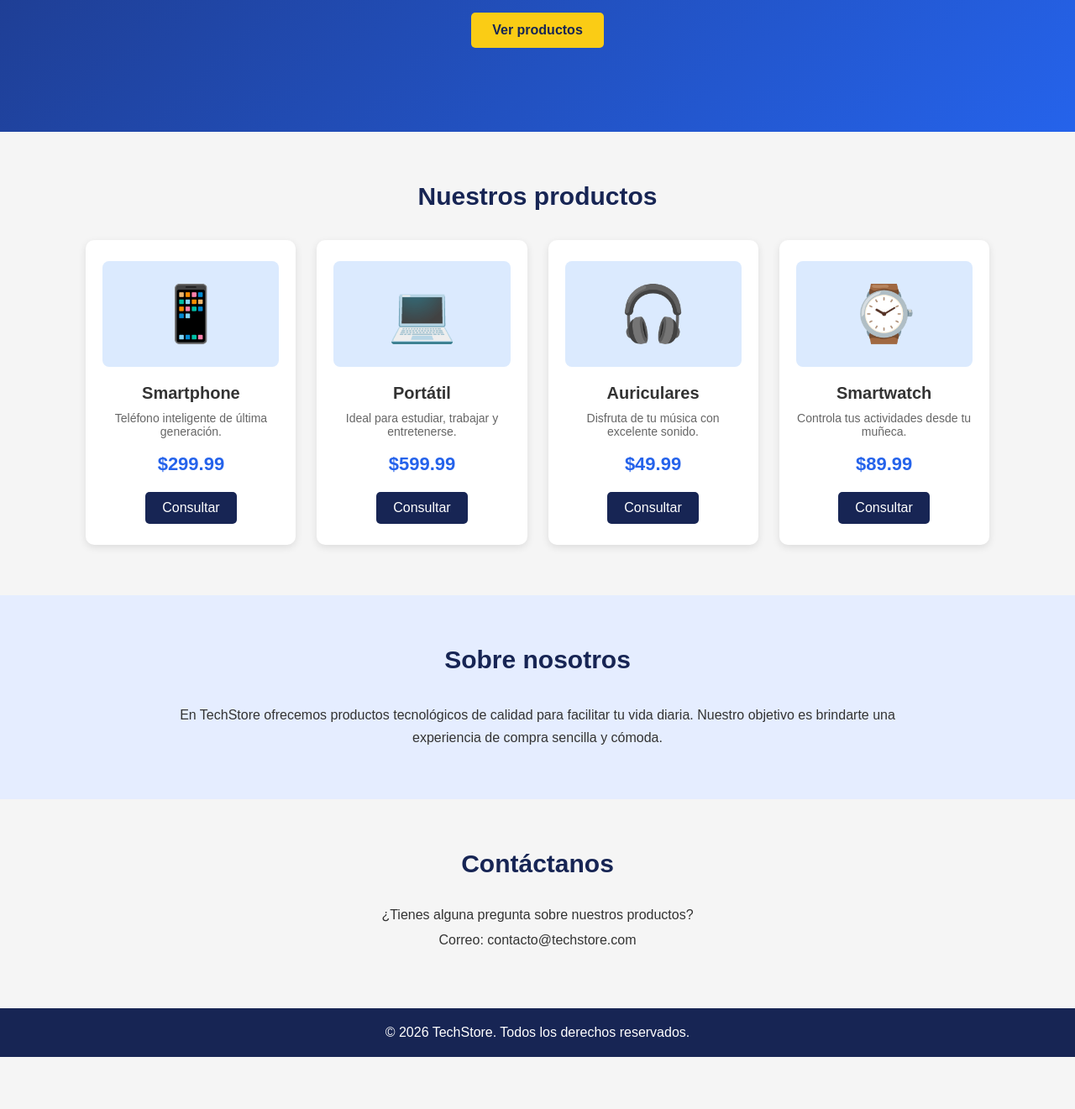
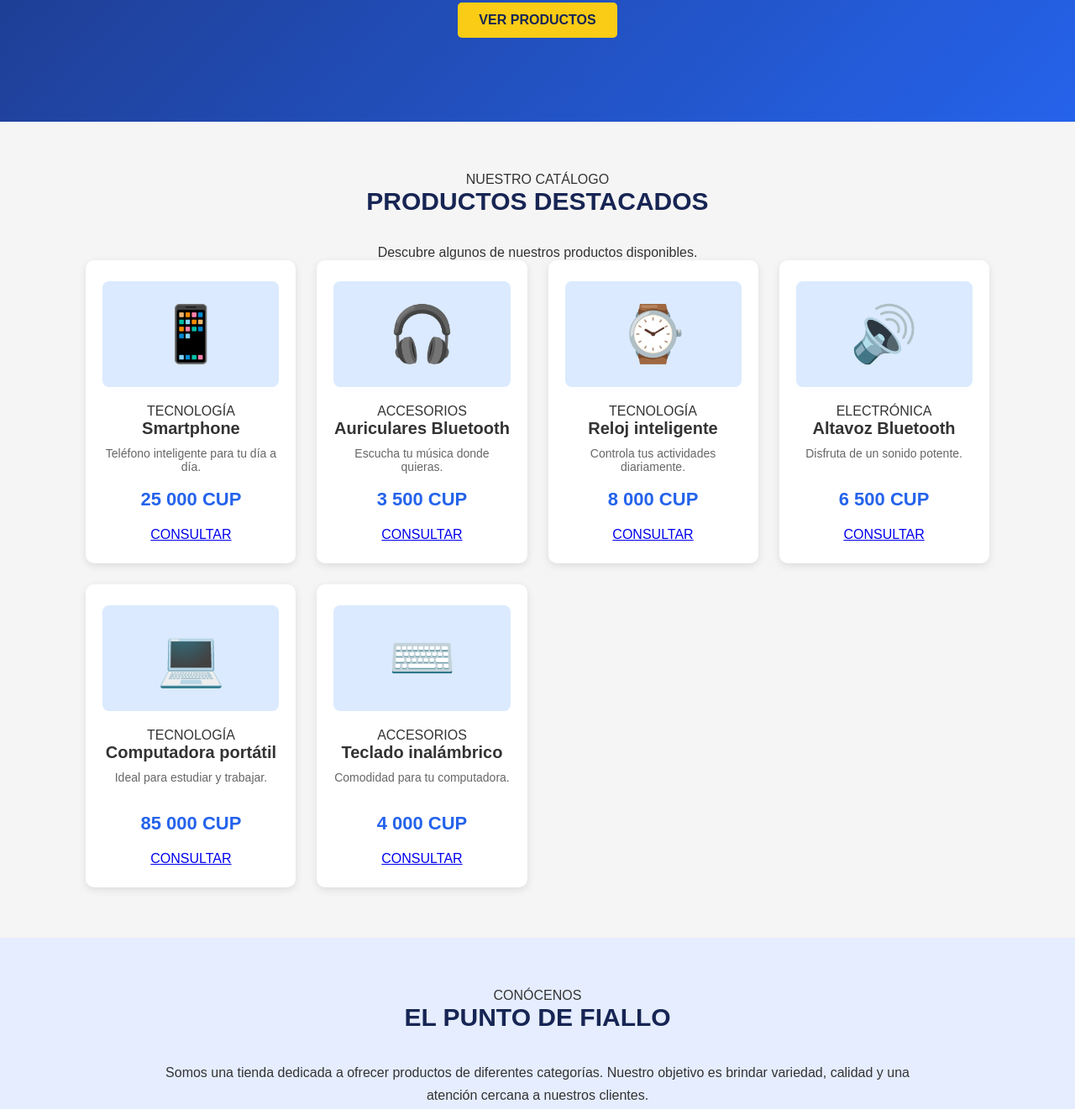
Before and after one commit to Estaciones/testpweb, a plain HTML site: page index.html in a window 1280 px wide. Shown: the part 262-1583 px from the top of the page at 84% size. Before the commit the page ends 1521 px from the top, so only its background shows below. Drawn offline with Linux system fonts and the light colour scheme.

Commit message:
Rediseño de El Punto de Fiallo

```diff
--- a/index.html
+++ b/index.html
@@ -1,18 +1,17 @@
-
 <!DOCTYPE html>
 <html lang="es">
   <head>
-    <meta charset="UTF-8">
-    <meta name="viewport" content="width=device-width, initial-scale=1.0">
-    <title>TechStore - Tienda Tecnológica</title>
-    <link rel="stylesheet" href="styles.css">
+    <meta charset="UTF-8" />
+    <meta name="viewport" content="width=device-width, initial-scale=1.0" />
+    <title>El Punto de Fiallo - Tienda</title>
+    <link rel="stylesheet" href="styles.css" />
   </head>
+
   <body>
-
-    <!-- Barra de navegación -->
+    <!-- Encabezado -->
     <header>
       <nav class="navbar">
-            <h1 class="logo">TechStore</h1>
+        <a href="#inicio" class="logo"> EL PUNTO <span>DE FIALLO</span> </a>
 
         <ul class="menu">
           <li><a href="#inicio">Inicio</a></li>
@@ -23,77 +22,147 @@
       </nav>
     </header>
 
-    <!-- Sección principal -->
+    <!-- Portada -->
     <section class="inicio" id="inicio">
       <div class="contenido-inicio">
-            <h2>La tecnología que necesitas</h2>
-            <p>Descubre nuestros productos y encuentra lo que buscas al mejor precio.</p>
-            <a href="#productos" class="boton">Ver productos</a>
+        <span class="etiqueta">BIENVENIDO A NUESTRA TIENDA</span>
+
+        <h1>EL PUNTO <span>DE FIALLO</span></h1>
+
+        <p>
+          Todo lo que buscas, en un solo lugar. Calidad, variedad y buenos
+          precios.
+        </p>
+
+        <a href="#productos" class="boton"> VER PRODUCTOS </a>
       </div>
     </section>
 
-    <!-- Sección de productos -->
+    <!-- Productos -->
     <section class="productos" id="productos">
-        <h2>Nuestros productos</h2>
+      <div class="titulo-seccion">
+        <span>NUESTRO CATÁLOGO</span>
+        <h2>PRODUCTOS DESTACADOS</h2>
+        <p>Descubre algunos de nuestros productos disponibles.</p>
+      </div>
 
       <div class="contenedor-productos">
+        <!-- Producto 1 -->
+        <article class="producto">
+          <div class="imagen-producto">📱</div>
+          <div class="informacion-producto">
+            <span class="categoria">TECNOLOGÍA</span>
+            <h3>Smartphone</h3>
+            <p>Teléfono inteligente para tu día a día.</p>
+            <div class="precio">25 000 CUP</div>
+            <a href="#contacto" class="boton-producto"> CONSULTAR </a>
+          </div>
+        </article>
 
-            <div class="producto">
-                <div class="imagen-producto">📱</div>
-                <h3>Smartphone</h3>
-                <p>Teléfono inteligente de última generación.</p>
-                <span class="precio">$299.99</span>
-                <a href="#contacto" class="boton-comprar">Consultar</a>
+        <!-- Producto 2 -->
+        <article class="producto">
+          <div class="imagen-producto">🎧</div>
+          <div class="informacion-producto">
+            <span class="categoria">ACCESORIOS</span>
+            <h3>Auriculares Bluetooth</h3>
+            <p>Escucha tu música donde quieras.</p>
+            <div class="precio">3 500 CUP</div>
+            <a href="#contacto" class="boton-producto"> CONSULTAR </a>
           </div>
+        </article>
 
-            <div class="producto">
+        <!-- Producto 3 -->
+        <article class="producto">
+          <div class="imagen-producto">⌚</div>
+          <div class="informacion-producto">
+            <span class="categoria">TECNOLOGÍA</span>
+            <h3>Reloj inteligente</h3>
+            <p>Controla tus actividades diariamente.</p>
+            <div class="precio">8 000 CUP</div>
+            <a href="#contacto" class="boton-producto"> CONSULTAR </a>
+          </div>
+        </article>
+
+        <!-- Producto 4 -->
+        <article class="producto">
+          <div class="imagen-producto">🔊</div>
+          <div class="informacion-producto">
+            <span class="categoria">ELECTRÓNICA</span>
+            <h3>Altavoz Bluetooth</h3>
+            <p>Disfruta de un sonido potente.</p>
+            <div class="precio">6 500 CUP</div>
+            <a href="#contacto" class="boton-producto"> CONSULTAR </a>
+          </div>
+        </article>
+
+        <!-- Producto 5 -->
+        <article class="producto">
           <div class="imagen-producto">💻</div>
-                <h3>Portátil</h3>
-                <p>Ideal para estudiar, trabajar y entretenerse.</p>
-                <span class="precio">$599.99</span>
-                <a href="#contacto" class="boton-comprar">Consultar</a>
+          <div class="informacion-producto">
+            <span class="categoria">TECNOLOGÍA</span>
+            <h3>Computadora portátil</h3>
+            <p>Ideal para estudiar y trabajar.</p>
+            <div class="precio">85 000 CUP</div>
+            <a href="#contacto" class="boton-producto"> CONSULTAR </a>
           </div>
+        </article>
 
-            <div class="producto">
-                <div class="imagen-producto">🎧</div>
-                <h3>Auriculares</h3>
-                <p>Disfruta de tu música con excelente sonido.</p>
-                <span class="precio">$49.99</span>
-                <a href="#contacto" class="boton-comprar">Consultar</a>
+        <!-- Producto 6 -->
+        <article class="producto">
+          <div class="imagen-producto">⌨️</div>
+          <div class="informacion-producto">
+            <span class="categoria">ACCESORIOS</span>
+            <h3>Teclado inalámbrico</h3>
+            <p>Comodidad para tu computadora.</p>
+            <div class="precio">4 000 CUP</div>
+            <a href="#contacto" class="boton-producto"> CONSULTAR </a>
           </div>
-
-            <div class="producto">
-                <div class="imagen-producto">⌚</div>
-                <h3>Smartwatch</h3>
-                <p>Controla tus actividades desde tu muñeca.</p>
-                <span class="precio">$89.99</span>
-                <a href="#contacto" class="boton-comprar">Consultar</a>
-            </div>
-
+        </article>
       </div>
     </section>
 
-    <!-- Sección nosotros -->
+    <!-- Nosotros -->
     <section class="nosotros" id="nosotros">
-        <h2>Sobre nosotros</h2>
+      <div class="contenido-nosotros">
+        <span>CONÓCENOS</span>
+        <h2>EL PUNTO DE FIALLO</h2>
+
         <p>
-            En TechStore ofrecemos productos tecnológicos de calidad
-            para facilitar tu vida diaria. Nuestro objetivo es brindarte
-            una experiencia de compra sencilla y cómoda.
+          Somos una tienda dedicada a ofrecer productos de diferentes
+          categorías. Nuestro objetivo es brindar variedad, calidad y una
+          atención cercana a nuestros clientes.
         </p>
+      </div>
     </section>
 
     <!-- Contacto -->
     <section class="contacto" id="contacto">
-        <h2>Contáctanos</h2>
-        <p>¿Tienes alguna pregunta sobre nuestros productos?</p>
-        <p>Correo: contacto@techstore.com</p>
+      <div class="titulo-seccion">
+        <span>ESTAMOS PARA AYUDARTE</span>
+        <h2>CONTÁCTANOS</h2>
+        <p>¿Te interesa alguno de nuestros productos?</p>
+      </div>
+
+      <div class="datos-contacto">
+        <div>
+          <h3>Correo electrónico</h3>
+          <p>contacto@elpuntodefiallo.com</p>
+        </div>
+
+        <div>
+          <h3>Teléfono</h3>
+          <p>+53 50000000</p>
+        </div>
+      </div>
     </section>
 
     <!-- Pie de página -->
     <footer>
-        <p>&copy; 2026 TechStore. Todos los derechos reservados.</p>
+      <h2>EL PUNTO <span>DE FIALLO</span></h2>
+      <p>Tu tienda de confianza.</p>
+      <p class="copyright">
+        &copy; 2026 El Punto de Fiallo. Todos los derechos reservados.
+      </p>
     </footer>
-
   </body>
 </html>
```
Lines whose indentation alone changed are shown as unchanged.
